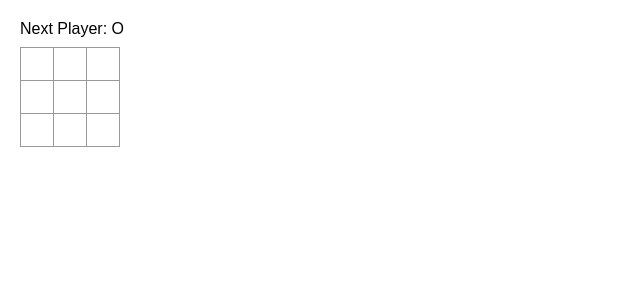
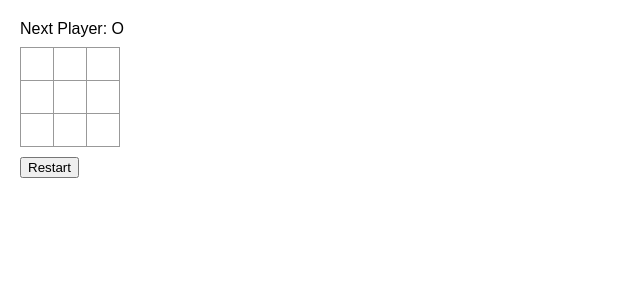
Before and after one commit to mitesh1409/react-tic-tac-toe, a React (Vite) app: page / in a window 1280 px wide. Shown: the top 300 px of the page, without its empty margins (0-640 px from the left). Built offline with nearby package versions, Linux system fonts and the light colour scheme.

Commit message:
Add feature to restart game

```diff
--- a/src/App.jsx
+++ b/src/App.jsx
@@ -53,6 +53,14 @@ function Board() {
     return null;
   }
 
+  function restartGame() {
+    // Unset all the squares.
+    setSquares(Array(9).fill(null));
+
+    // Select the player to start with.
+    setCurrentPlayer(selectPlayerAtStart());
+  }
+
   const winner = calculateWinner(squares);
   let status;
   if (winner) {
@@ -82,6 +90,10 @@ function Board() {
         <Square value={squares[7]} onSquareClick={() => handleSquareClick(7)} />
         <Square value={squares[8]} onSquareClick={() => handleSquareClick(8)} />
       </div>
+
+      <div className="restart">
+        <button onClick={restartGame}>Restart</button>
+      </div>
     </>
   );
 }
--- a/src/index.css
+++ b/src/index.css
@@ -88,3 +88,7 @@ body {
 .game-info {
   margin-left: 20px;
 }
+
+.restart {
+  margin-top: 10px;
+}
```
